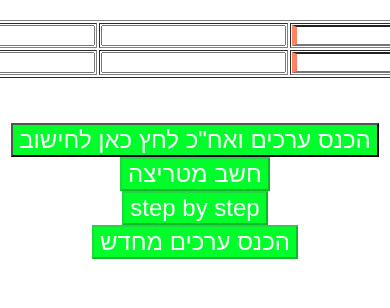
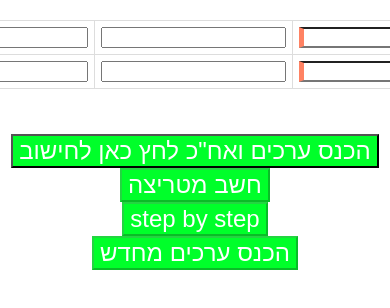
Before and after one commit to maorsarusi/Matrix, a plain HTML site: page Matrix_AI.html in a window 390 px wide. Both pictures are taken after a click on the button "אשר". Shown: the top 308 px of the page. Drawn offline with Linux system fonts and the light colour scheme.

Commit message:
make the matrix with 100 width

```diff
--- a/Matrix_Styles.css
+++ b/Matrix_Styles.css
@@ -44,10 +44,30 @@ body {
     max-height: 300px;
     /* Set a max height for the matrix */
     width: 100%;
+    /* Ensure the container uses the full width */
     padding: 10px;
     box-sizing: border-box;
     margin-top: 20px;
     /* Ensure some space above the matrix */
+}
+
+
+/* Matrix Table */
+
+#Matrix {
+    width: 100%;
+    /* Dynamically fill the width of the container */
+    border-collapse: collapse;
+    margin-bottom: 20px;
+    table-layout: auto;
+    /* Allow columns to resize based on content */
+}
+
+#Matrix th,
+#Matrix td {
+    padding: 8px;
+    text-align: center;
+    border: 1px solid #ddd;
 }
 
 
@@ -108,3 +128,49 @@ body {
     /* Center horizontally */
     width: 100%;
 }
+
+
+/* Media Queries for Smaller Screens (Responsive Design) */
+
+
+/* Small screens (mobile devices) */
+
+@media (max-width: 600px) {
+    /* Adjust font size for smaller screens */
+    button {
+        font-size: 1rem;
+        /* Make buttons slightly smaller */
+    }
+    select {
+        font-size: 0.9rem;
+        /* Reduce font size in selects */
+    }
+    #Matrix th,
+    #Matrix td {
+        padding: 5px;
+        /* Reduce padding in table cells */
+    }
+    #matrixContainer {
+        max-height: 250px;
+        /* Adjust the matrix container's height on smaller screens */
+    }
+}
+
+
+/* Medium screens (tablets and smaller desktops) */
+
+@media (max-width: 900px) {
+    /* Adjust button sizes for medium screens */
+    button {
+        font-size: 1.2rem;
+        /* Slightly reduce font size for tablets */
+    }
+    select {
+        font-size: 1rem;
+    }
+    #Matrix th,
+    #Matrix td {
+        padding: 6px;
+        /* Adjust padding in table cells */
+    }
+}
```
